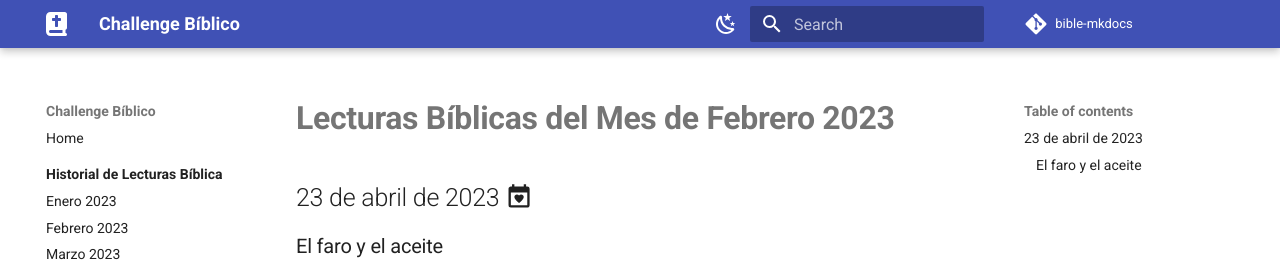
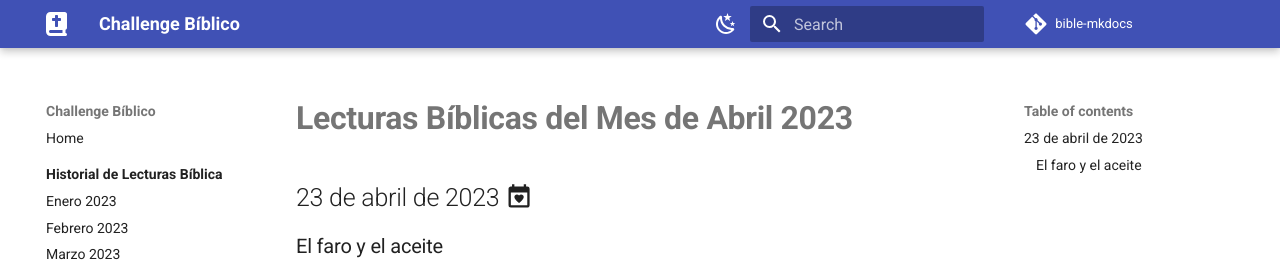
Before and after one commit to kiki7766/bible-mkdocs, an MkDocs documentation site: the page built from docs/m/abr.md, in a window 1280 px wide and 900 px high. Shown: the top 273 px of the window. Built offline with MkDocs 1.6.1 and Material for MkDocs 9.7.7, drawn with Linux system fonts in a browser that asks for light colours; some web fonts are replaced; comment, search, counter and statistics services are not loaded.

Commit message:
Minor fixes

```diff
--- a/docs/m/abr.md
+++ b/docs/m/abr.md
@@ -1,4 +1,4 @@
-# **Lecturas Bíblicas del Mes de Febrero 2023**
+# **Lecturas Bíblicas del Mes de Abril 2023**
 
 ## 23 de abril de 2023 :material-calendar-heart:
 ### El faro y el aceite
```
